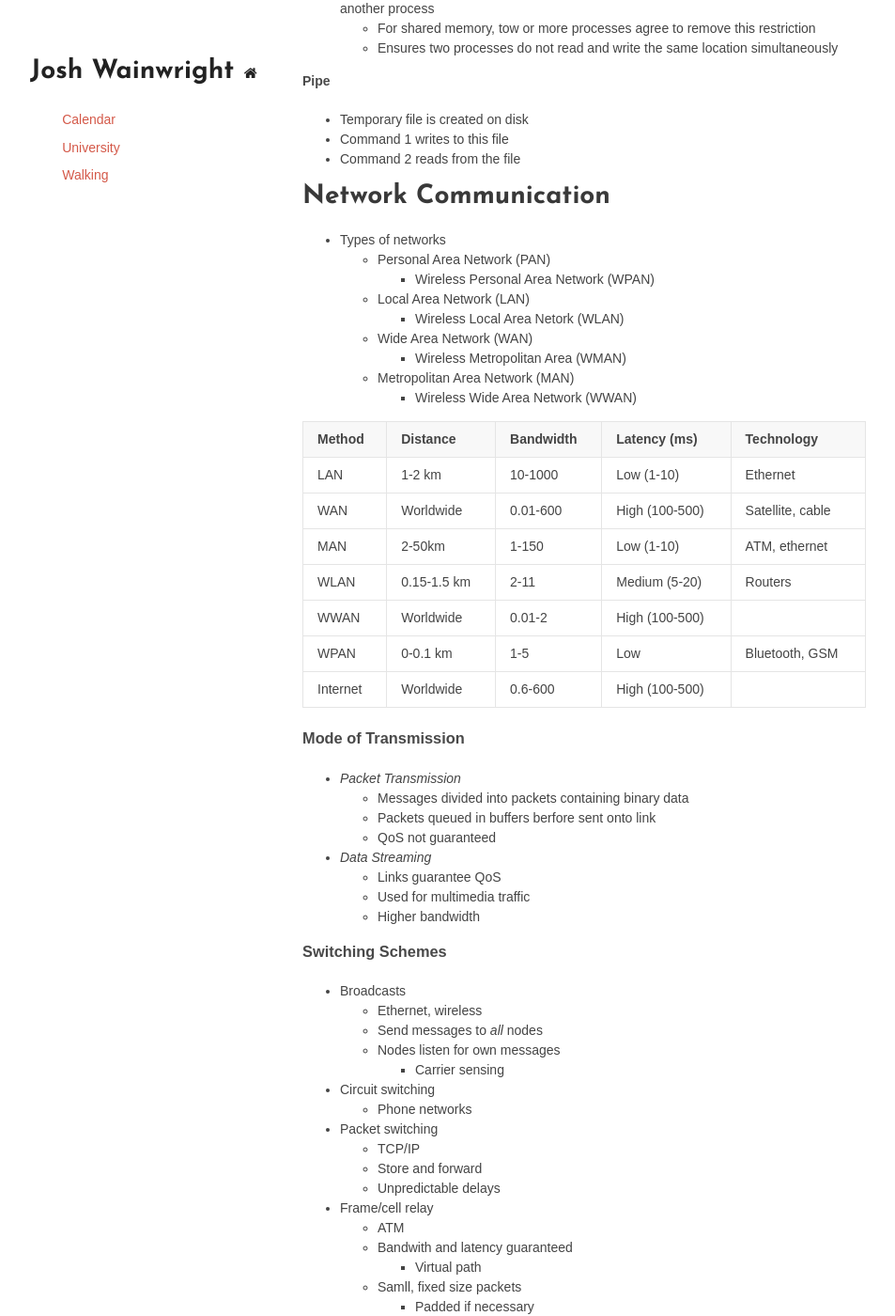
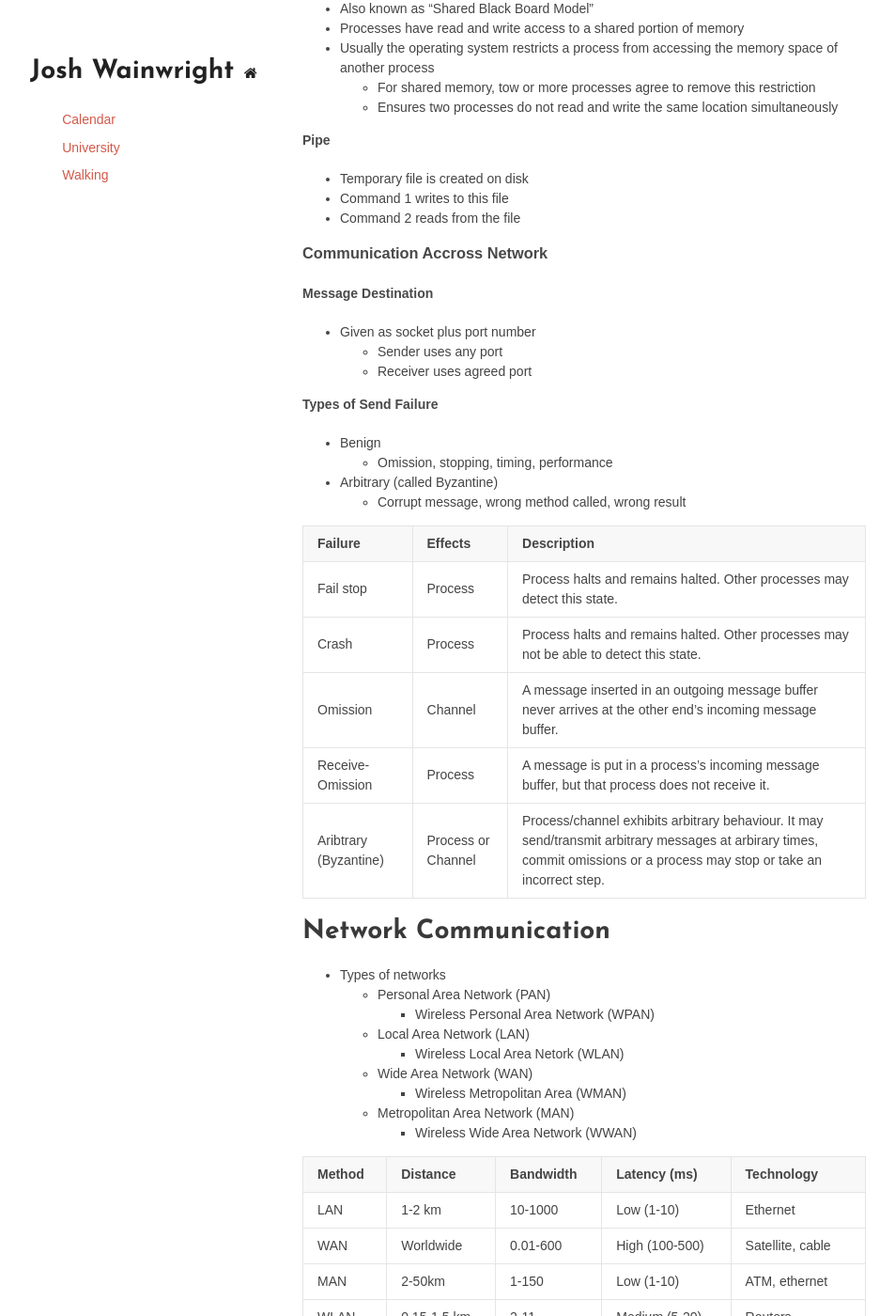
Before and after one commit to jaw42/jaw42.github.com, a Jekyll site: the page built from university/OperatingSystems.md, in a window 1280 px wide and 1400 px high, scrolled down 8379 px. Shown: the whole window at 94% size, without its empty margins (148-1101 px from the left). Built offline with Jekyll 4.4.1, drawn with Linux system fonts in a browser that asks for light colours; some of the changed text lies outside the part shown.

Commit message:
Add more notes

```diff
--- a/university/OperatingSystems.md
+++ b/university/OperatingSystems.md
@@ -352,6 +352,28 @@ title: Operating Systems and Networks
 - Command 1 writes to this file
 - Command 2 reads from the file
 
+### Communication Accross Network
+
+#### Message Destination
+- Given as socket plus port number
+	- Sender uses any port
+	- Receiver uses agreed port
+
+#### Types of Send Failure
+- Benign
+	- Omission, stopping, timing, performance
+- Arbitrary (called Byzantine)
+	- Corrupt message, wrong method called, wrong result
+
+|--
+| Failure | Effects | Description |
+| :------ | :------ | :---------- |
+| Fail stop | Process | Process halts and remains halted. Other processes may detect this state. |
+| Crash | Process | Process halts and remains halted. Other processes may not be able to detect this state. |
+| Omission | Channel | A message inserted in an outgoing message buffer never arrives at the other end's incoming message buffer. |
+| Receive-Omission | Process | A message is put in a process's incoming message buffer, but that process does not receive it. |
+| Aribtrary (Byzantine) | Process or Channel | Process/channel exhibits arbitrary behaviour. It may send/transmit arbitrary messages at arbirary times, commit omissions or a process may stop or take an incorrect step. |
+
 ## Network Communication
 - Types of networks
 	- Personal Area Network (PAN)
```
Also changed, not shown: other parts of university/OperatingSystems.md (+1 -1 lines).
